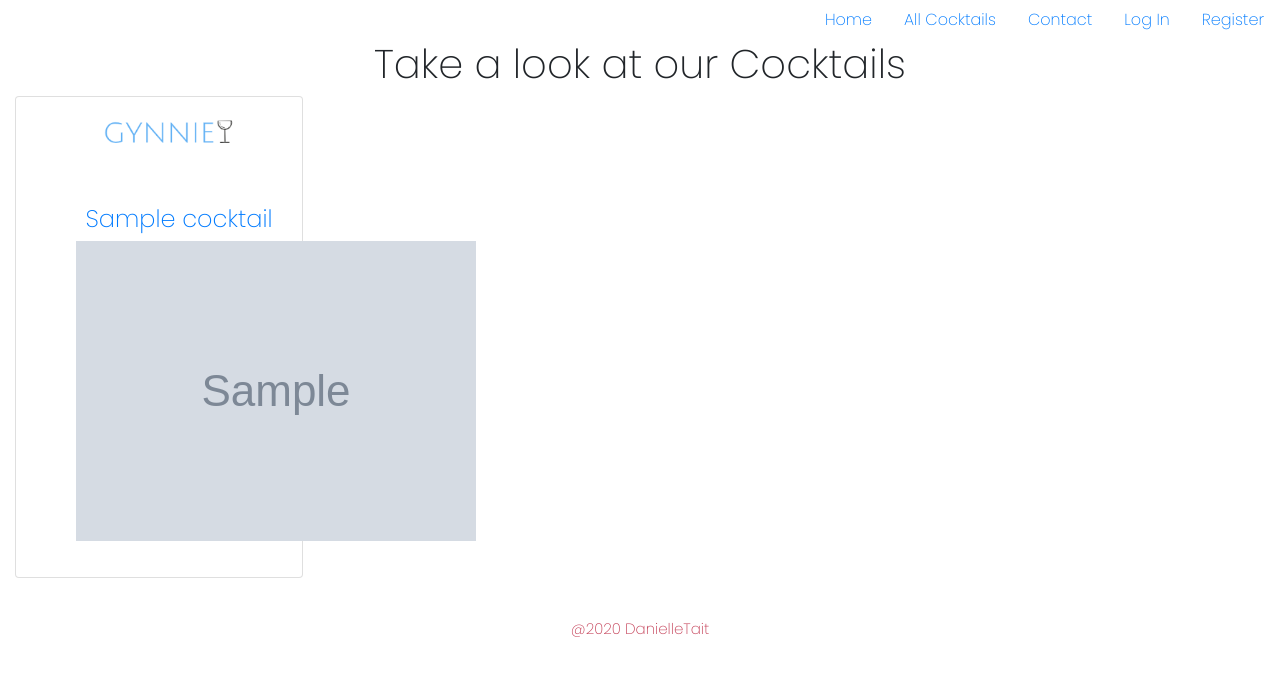
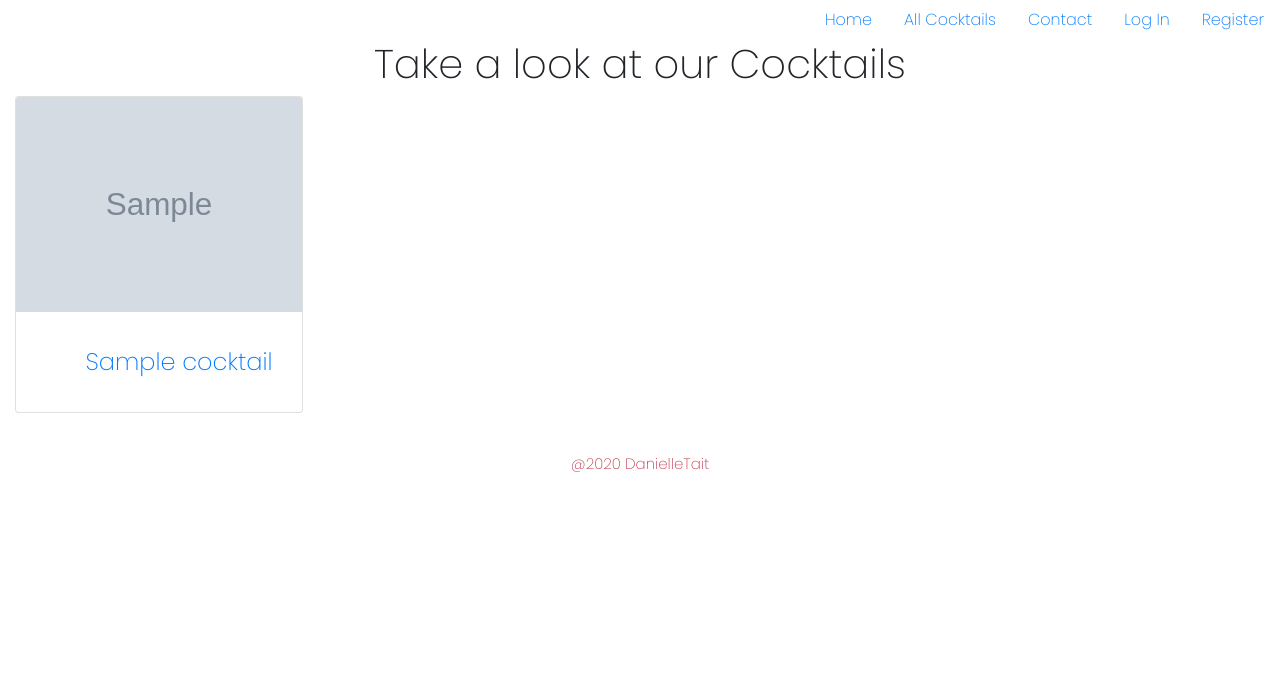
Before and after one commit to Taitdanielle/Gynnie, a Flask app: page /allcocktails in a window 1280 px wide. Shown: the top 676 px of the page. Run offline with Flask 2, Linux system fonts and the light colour scheme; grey boxes marked "Sample" are stand-in pictures; a database or web service that is not in the repository returns one stand-in record (values such as "Sample title"); some libraries are stand-ins or nearby versions.

Commit message:
corrected images in all cocktails

```diff
--- a/templates/pages/cocktails/all-cocktails.html
+++ b/templates/pages/cocktails/all-cocktails.html
@@ -4,12 +4,12 @@
 {% for cocktail in cocktails %}
 <div class="col-sm-12 col-md-6 col-lg-4">
 <div class="card" style="width: 18rem;">
-  <img class="card-img-top" src="static/images/gynnie.png" alt="{{cocktail.cocktail_name}}">
+  <img class="card-img-top" src="{{cocktail.image}}" alt="{{cocktail.cocktail_name}}">
   <div class="card-body">
     <p class="card-text">
     <ul>
     <h4><a href="{{ url_for('cocktail_page', drink_id=drink_id) }}">{{cocktail.cocktail_name}}</a></h4>
-        <img src="{{ cocktail.cocktail_img }}">
+
     </ul></p>
   </div>
 </div>
```
